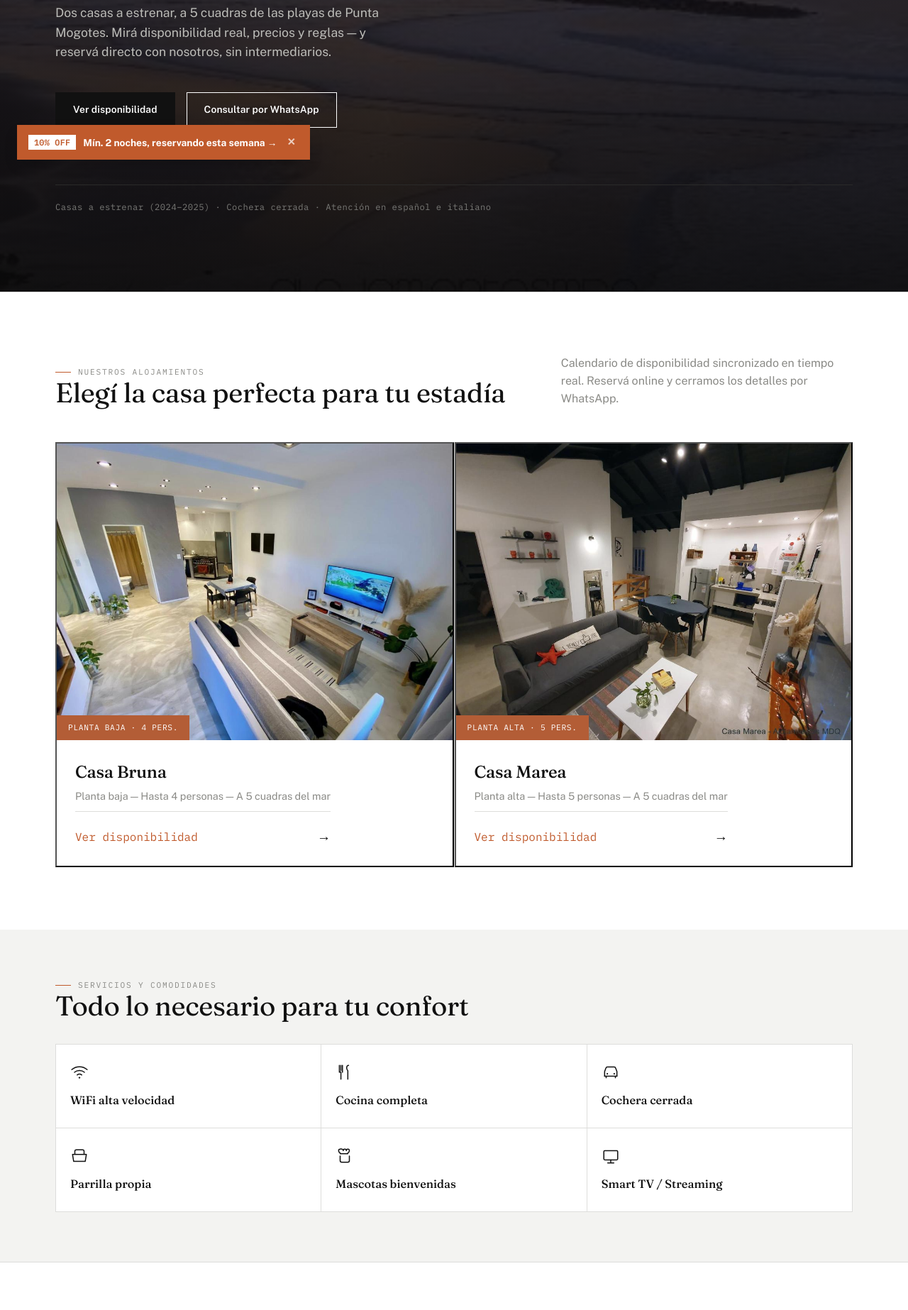
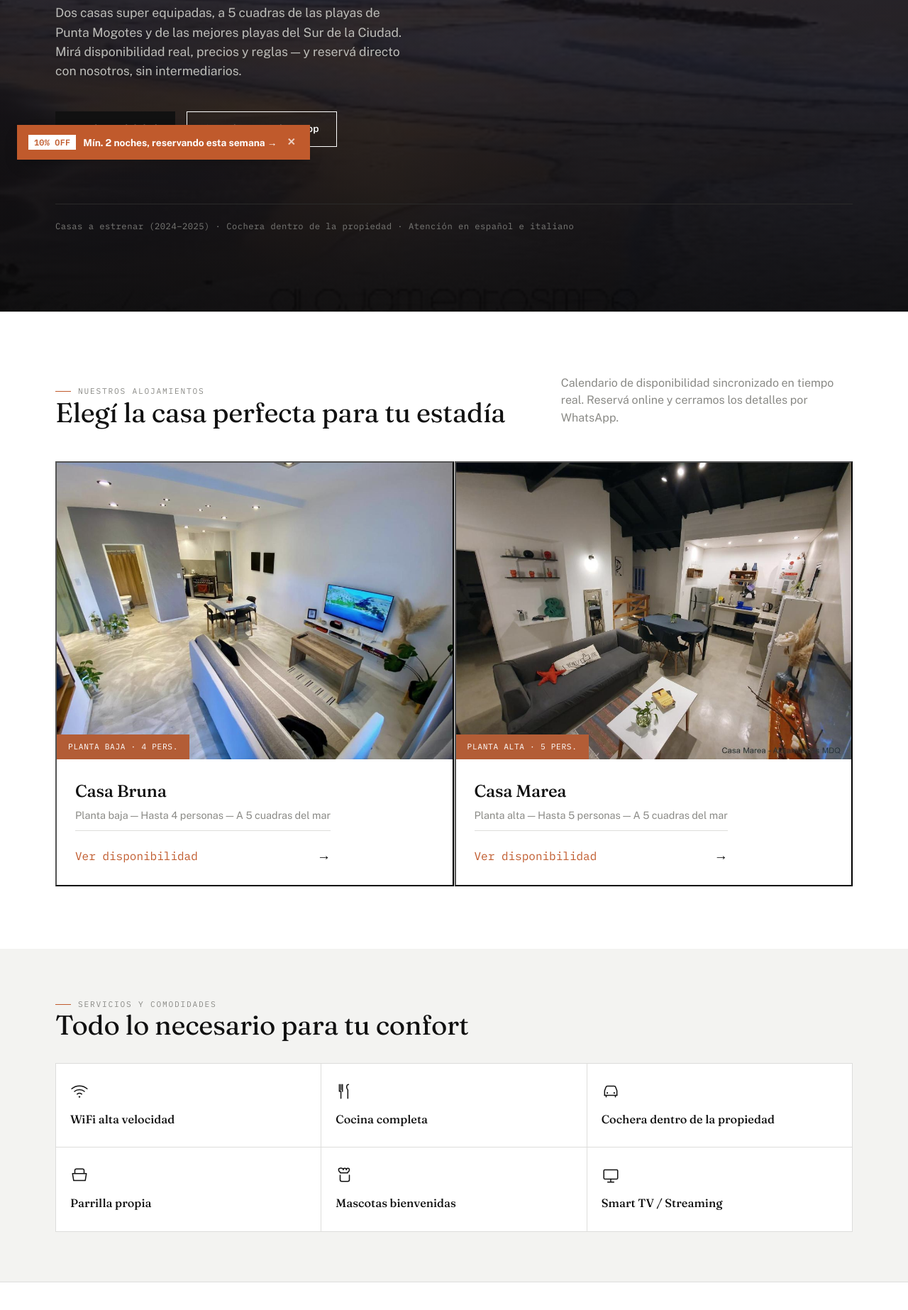
Before and after one commit to alojamientosmdq-web/web-, a website: page index.html in a window 1280 px wide. Shown: the part 551-2397 px from the top of the page at 71% size. Drawn offline with nearby package versions, Linux system fonts and the light colour scheme.

Commit message:
Update index.html

```diff
--- a/index.html
+++ b/index.html
@@ -306,12 +306,12 @@ p { margin:0; }
     <div class="wrap">
       <p class="hero-kicker">Punta Mogotes · Mar del Plata</p>
       <h1>Tu estadía ideal, <em>a pasos de las mejores playas del sur de la ciudad.</em></h1>
-      <p class="lede">Dos casas a estrenar, a 5 cuadras de las playas de Punta Mogotes. Mirá disponibilidad real, precios y reglas — y reservá directo con nosotros, sin intermediarios.</p>
+      <p class="lede">Dos casas super equipadas, a 5 cuadras de las playas de Punta Mogotes y de las mejores playas del Sur de la Ciudad. Mirá disponibilidad real, precios y reglas — y reservá directo con nosotros, sin intermediarios.</p>
       <div class="hero-actions">
         <a href="#" class="btn btn-primary" onclick="document.getElementById('casas-anchor').scrollIntoView({behavior:'smooth'});return false;">Ver disponibilidad</a>
         <a href="https://wa.me/5492236156456" class="btn btn-ghost on-dark" target="_blank" rel="noopener">Consultar por WhatsApp</a>
       </div>
-      <div class="hero-foot">Casas a estrenar (2024–2025) · Cochera cerrada · Atención en español e italiano</div>
+      <div class="hero-foot">Casas a estrenar (2024–2025) · Cochera dentro de la propiedad · Atención en español e italiano</div>
     </div>
   </section>
 
@@ -349,7 +349,7 @@ p { margin:0; }
         </div>
         <div class="amenity">
           <svg viewBox="0 0 24 24"><path d="M4 17V11l1.7-4.5A2 2 0 0 1 7.6 5h8.8a2 2 0 0 1 1.9 1.5L20 11v6" stroke-linecap="round" stroke-linejoin="round"/><path d="M4 17h16M6 17v2.2M18 17v2.2" stroke-linecap="round"/><circle cx="7.5" cy="14" r="1" fill="var(--ink)" stroke="none"/><circle cx="16.5" cy="14" r="1" fill="var(--ink)" stroke="none"/></svg>
-          <b>Cochera cerrada</b>
+          <b>Cochera dentro de la propiedad</b>
         </div>
         <div class="amenity">
           <svg viewBox="0 0 24 24"><path d="M3 10h18M3 10l1.5 9h15L21 10M6 10V6a2 2 0 0 1 2-2h8a2 2 0 0 1 2 2v4" stroke-linecap="round" stroke-linejoin="round"/></svg>
@@ -412,7 +412,7 @@ p { margin:0; }
           <p class="eyebrow">Bienvenidos a AlojamientosMDQ</p>
           <h2>Por qué elegirnos</h2>
         </div>
-        <p>Somos marplatenses a tiempo completo. Nuestras propiedades están a 5 cuadras de Punta Mogotes y a pasos de las mejores playas del sur de Mar del Plata: zona Faro y los acantilados.</p>
+        <p>Vivimos en Mar del Plata a tiempo completo. Nuestras propiedades están a 5 cuadras de Punta Mogotes y a pasos de las mejores playas del sur de Mar del Plata: zona Faro y los acantilados.</p>
       </div>
       <div class="why-grid">
         <div class="why-item">
```
